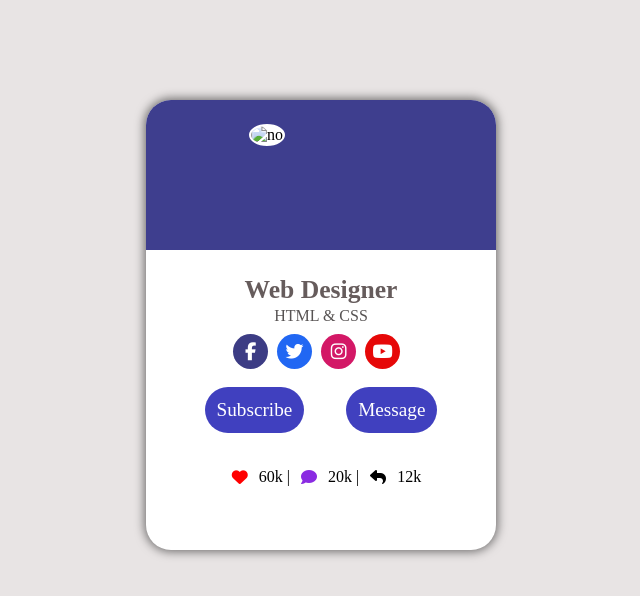
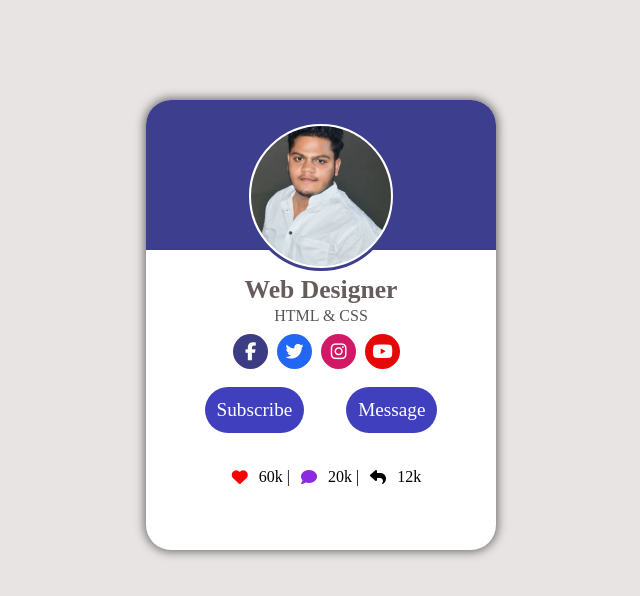
Before and after one commit to chaubey6005/Profile-card, a plain HTML site: page index.html in a window 1280 px wide. Shown: the whole page, without its empty margins (319-959 px from the left). Drawn offline with Linux system fonts and the light colour scheme; the site is published under a folder, as on GitHub Pages, so addresses that start at the root find nothing.

Commit message:
Update and rename profile.html to index.html

```diff
--- a/profile.html
+++ b/index.html
@@ -15,7 +15,7 @@
     <div class="main">
         <div class="container">
             <div class="image">
-                <img src="/shivam.jpg" alt="no" class="image-logo">
+                <img src="shivam.jpg" alt="no" class="image-logo">
             </div>
         </div>
         <div class="content">
```
